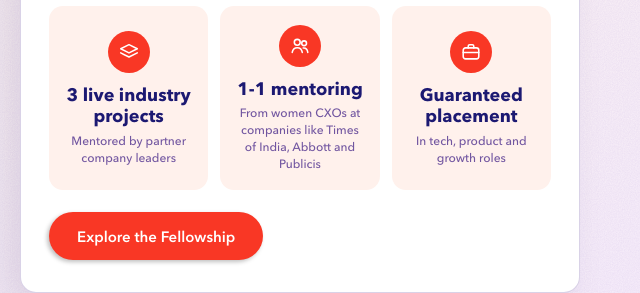
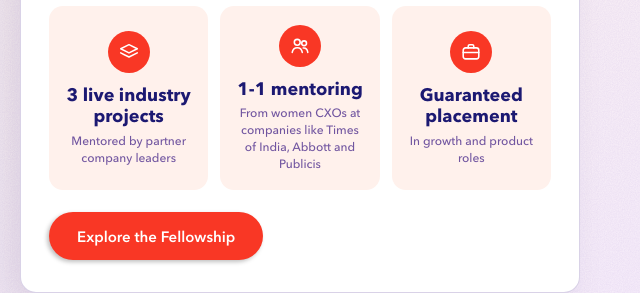
Before and after one commit to Mercyssh/nimaya-website-redo, a plain HTML site: page index.html in a window 1280 px wide. Shown: the part 3820-4113 px from the top of the page, 640-1280 px from the left. Drawn offline with Linux system fonts and the light colour scheme; animation ran at ten frames a second.

Commit message:
Update program placement description for clarity

```diff
--- a/index.html
+++ b/index.html
@@ -374,7 +374,7 @@
                 <ul class="program__facts">
                   <li><span class="program__icon"><svg viewBox="0 0 24 24" aria-hidden="true"><path d="M12 4l9 4.5-9 4.5-9-4.5z"/><path d="M3 13l9 4.5 9-4.5"/></svg></span><b>3 live industry projects</b><span>Mentored by partner company leaders</span></li>
                   <li><span class="program__icon"><svg viewBox="0 0 24 24" aria-hidden="true"><circle cx="9" cy="8" r="3.2"/><path d="M3.5 19c.6-3.2 2.9-5 5.5-5s4.9 1.8 5.5 5"/><circle cx="16.5" cy="9" r="2.6"/><path d="M15.5 14.2c2.5-.3 4.5 1.4 5 4.8"/></svg></span><b>1-1 mentoring</b><span>From women CXOs at companies like Times of India, Abbott and Publicis</span></li>
-                  <li><span class="program__icon"><svg viewBox="0 0 24 24" aria-hidden="true"><rect x="3.5" y="7.5" width="17" height="12" rx="2.5"/><path d="M9 7.5V5.5A1.5 1.5 0 0 1 10.5 4h3A1.5 1.5 0 0 1 15 5.5v2M3.5 12.5h17"/></svg></span><b>Guaranteed placement</b><span>In tech, product and growth roles</span></li>
+                  <li><span class="program__icon"><svg viewBox="0 0 24 24" aria-hidden="true"><rect x="3.5" y="7.5" width="17" height="12" rx="2.5"/><path d="M9 7.5V5.5A1.5 1.5 0 0 1 10.5 4h3A1.5 1.5 0 0 1 15 5.5v2M3.5 12.5h17"/></svg></span><b>Guaranteed placement</b><span>In growth and product roles</span></li>
                 </ul>
                 <a class="btn btn--filled" href="programs/future-naari-fellowship/">Explore the Fellowship</a>
               </div>
```
